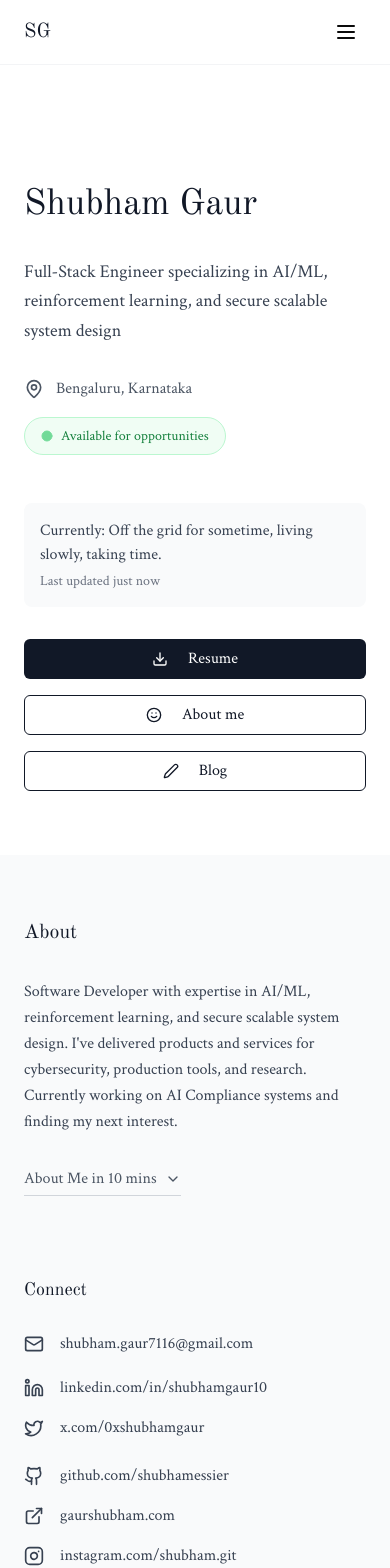
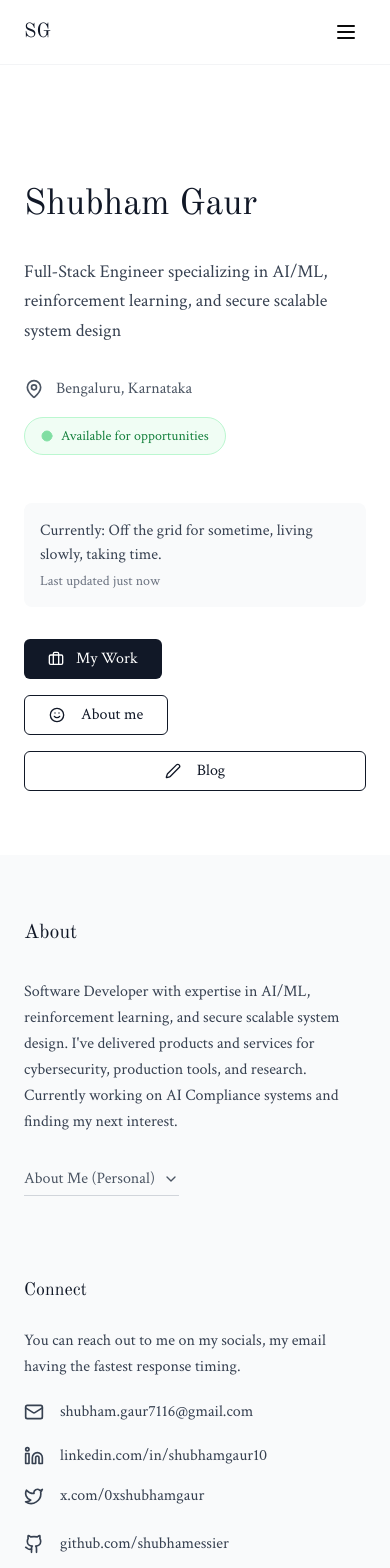
Before and after one commit to shubhamessier/gaurshubham.com, a Next.js app: page / in a window 390 px wide. Shown: the top 1568 px of the page. Built offline with nearby package versions, Linux system fonts and the light colour scheme.

Commit message:
more changes

```diff
--- a/app/page.tsx
+++ b/app/page.tsx
@@ -8,6 +8,7 @@ import {
   Github,
   Circle,
   Linkedin,
+  Key,
   ChevronDown,
   Pen,
   ChevronUp,
@@ -19,6 +20,7 @@ import {
   BookOpen,
   Twitter,
   Instagram,
+  Briefcase,
 } from "lucide-react"
 import { Button } from "@/components/ui/button"
 import { useState, useEffect } from "react"
@@ -265,6 +267,7 @@ C6zD8tk=
                 >
                   Contact
                 </a>
+                <a href={portfolioData.personal.resume}>
                 <Button
                   variant="outline"
                   size="sm"
@@ -273,6 +276,7 @@ C6zD8tk=
                   <Download className="w-4 h-4 mr-2" />
                   Resume
                 </Button>
+                </a>
               </div>
             </div>
           )}
@@ -317,23 +321,28 @@ C6zD8tk=
 
             {/* Action Buttons */}
             <div className="flex flex-col sm:flex-row gap-4 sm:gap-6">
+              <a href="#experience">
               <Button className="bg-gray-900 hover:bg-gray-800 text-white px-6 sm:px-8 py-3 sm:py-4 font-body text-base">
-                <Download className="w-5 h-5 mr-3" />
-                Resume
+                <Briefcase className="w-5 h-5 mr-1" />
+                My Work
               </Button>
+              </a>
+
+              <a href="#about">
               <Button
                 variant="outline"
                 className="border-gray-900 text-gray-900 hover:bg-gray-50 px-6 sm:px-8 py-3 sm:py-4 bg-transparent font-body text-base"
               >
-                <Smile className="w-5 h-5 mr-3" />
+                <Smile className="w-5 h-5 mr-2" />
                 About me
               </Button>
+              </a>
               <Button
                 variant="outline"
                 className="border-gray-900 text-gray-900 hover:bg-gray-50 px-6 sm:px-8 py-3 sm:py-4 bg-transparent font-body text-base"
                 onClick={() => window.open(portfolioData.personal.blog, "_blank")}
               >
-                <Pen className="w-5 h-5 mr-3" />
+                <Pen className="w-5 h-5 mr-2" />
                 Blog
               </Button>
             </div>
@@ -353,7 +362,7 @@ C6zD8tk=
                 onClick={() => setAboutExpanded(!aboutExpanded)}
                 className="inline-flex items-center font-body text-base text-gray-600 hover:text-gray-900 transition-colors border-b border-gray-300 hover:border-gray-600 pb-1 mb-8"
               >
-                {aboutExpanded ? "Show Less" : "About Me in 10 mins"}
+                {aboutExpanded ? "Show Less" : "About Me (Personal)"}
                 {aboutExpanded ? <ChevronUp className="w-4 h-4 ml-2" /> : <ChevronDown className="w-4 h-4 ml-2" />}
               </button>
 
@@ -466,6 +475,9 @@ C6zD8tk=
               {/* Connect Section */}
               <div className="mt-12 sm:mt-16">
                 <h3 className="font-heading text-lg sm:text-xl font-normal text-gray-900 mb-6 sm:mb-8">Connect</h3>
+                <p className="font-body text-base text-gray-700 mb-4 sm:mb-8 leading-relaxed">
+     You can reach out to me on my socials, my email having the fastest response timing.
+    </p>
                 <div className="grid sm:grid-cols-2 gap-6 sm:gap-8">
                   <div className="space-y-4">
                     <div className="flex items-center justify-between group">
@@ -721,16 +733,19 @@ C6zD8tk=
       Let's Work Together
     </h2>
     <p className="font-body text-base text-gray-700 mb-12 sm:mb-16 leading-relaxed">
-      I'm Always looking to meet new people, discuss ideas, or just chat. At the end everybody wants a little more spontaneity/entropy in their life isn' it?
+      I'm always looking to meet new people, discuss ideas, or just chat over a chai/coffee. At the end everybody wants a little more spontaneity/entropy in their life isn't it?
     </p>
 
     <div className="flex flex-col sm:flex-row gap-4 sm:gap-6 items-start flex-wrap">
 
       {/* Download Resume Button */}
+
+      <a href={portfolioData.personal.resume}>
       <Button className="bg-white border border-gray-900 hover:bg-gray-100 text-gray-800 px-6 py-3 font-body text-base min-w-[220px] flex items-center justify-center shadow-sm rounded-md">
-        <Download className="w-5 h-5 mr-2" />
+        <Download className="w-5 h-5 " />
         Download Resume
       </Button>
+      </a>
 
       {/* Email Copy Button */}
       <Button
@@ -738,9 +753,9 @@ C6zD8tk=
         className="bg-white border border-gray-900 hover:bg-gray-100 text-gray-800 px-6 py-3 font-body text-base min-w-[220px] flex items-center justify-center shadow-sm rounded-md"
       >
         {copiedEmail === portfolioData.personal.email ? (
-          <Check className="w-5 h-5 mr-2 text-green-600" />
+          <Check className="w-5 h-5 text-green-600" />
         ) : (
-          <Copy className="w-5 h-5 mr-2 text-gray-900" />
+          <Copy className="w-5 h-5 text-gray-900" />
         )}
         Copy Email
       </Button>
@@ -753,7 +768,7 @@ C6zD8tk=
         {copiedPublicKey ? (
           <Check className="w-5 h-5 mr-2 text-green-600" />
         ) : (
-          <Copy className="w-5 h-5 mr-2 text-gray-500" />
+          <Key className="w-5 h-5  text-gray-500" />
         )}
         Copy PGP Key
       </Button>
--- a/data/portfolio.json
+++ b/data/portfolio.json
@@ -9,7 +9,8 @@
     "linkedin": "https://linkedin.com/in/shubhamgaur10",
     "github": "https://github.com/shubhamessier",
     "twitter": "https://x.com/0xshubhamgaur",
-    "instagram": "https://instagram.com/shubham.git"
+    "instagram": "https://instagram.com/shubham.git",
+    "resume":"https://drive.google.com/file/d/1nrffYR4MkpkcX-ObwCUNItrSlkyWKCCO/view?usp=sharing"
   },
   "status": {
     "availability": "Available for opportunities",
```
